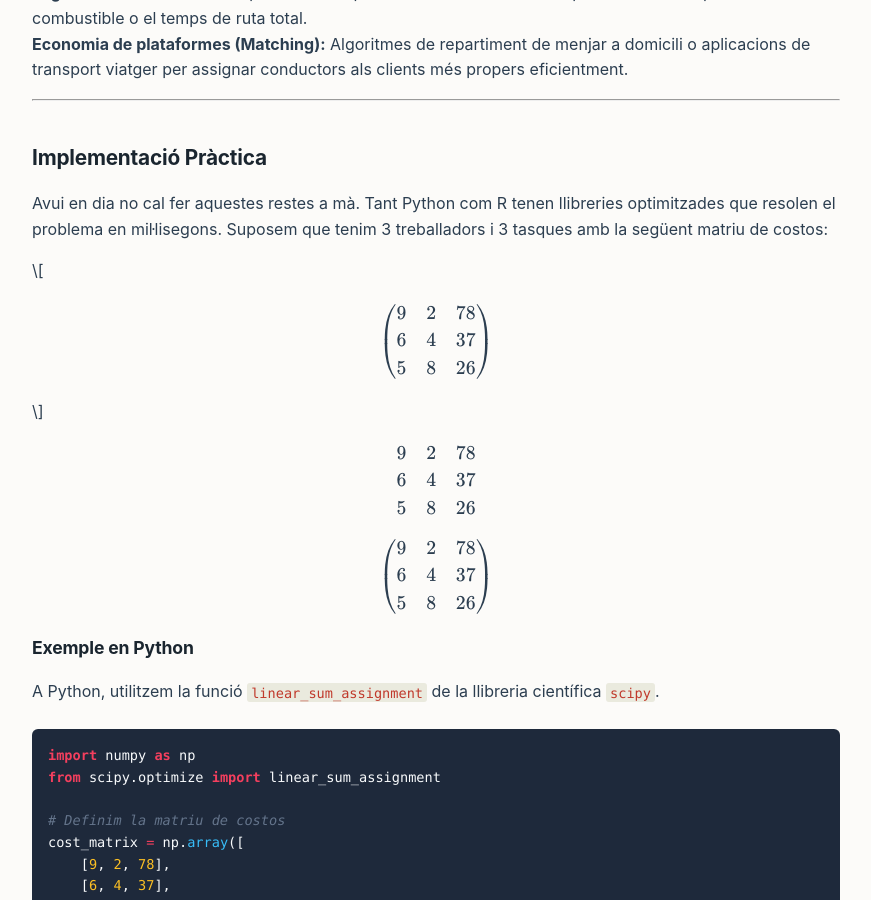
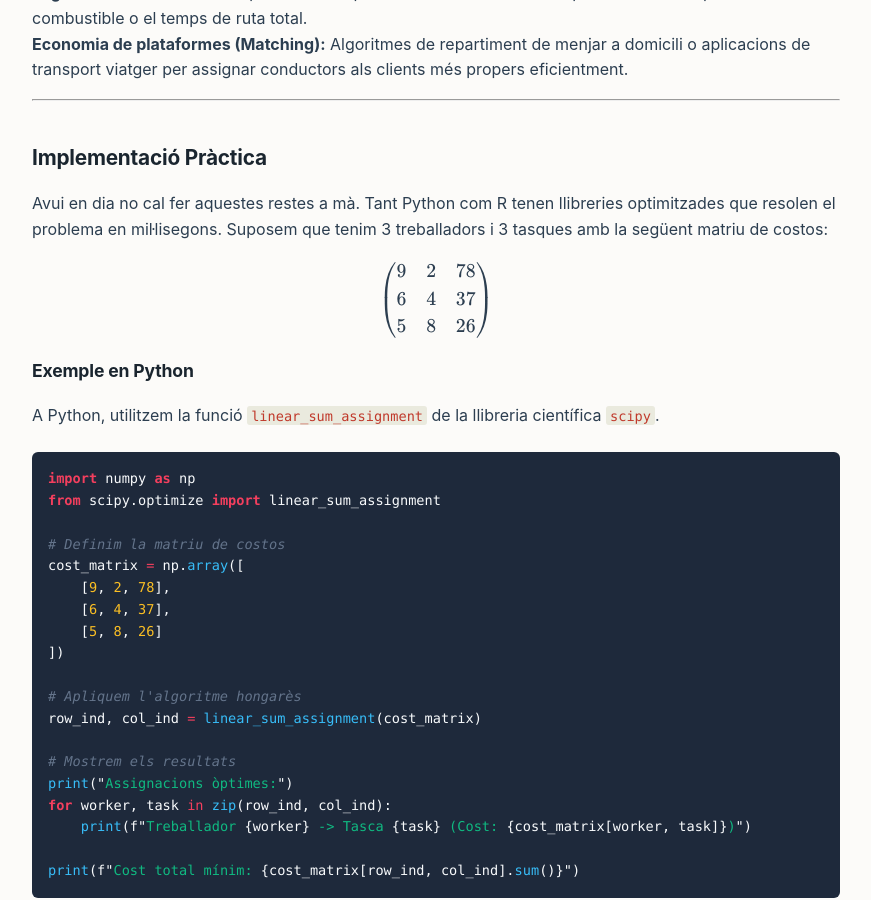
Before and after one commit to alberthr/alberthr.github.io, a Jekyll site: the page built from _posts/2026-06-09-algoritme-hongares.md, in a window 1280 px wide and 900 px high, scrolled down 1426 px. Shown: the whole window, without its empty margins (204-1075 px from the left). Built offline with Jekyll 4.4.1, drawn with Linux system fonts in a browser that asks for light colours.

Commit message:
Simplify cost matrix representation
Removed unnecessary LaTeX formatting for cost matrix.

```diff
--- a/_posts/2026-06-09-algoritme-hongares.md
+++ b/_posts/2026-06-09-algoritme-hongares.md
@@ -42,26 +42,6 @@
 ## Implementació Pràctica
 
 Avui en dia no cal fer aquestes restes a mà. Tant Python com R tenen llibreries optimitzades que resolen el problema en mil·lisegons. Suposem que tenim 3 treballadors i 3 tasques amb la següent matriu de costos:
-
-$$
-\begin{pmatrix}
-9 & 2 & 78 \\
-6 & 4 & 37 \\
-5 & 8 & 26
-\end{pmatrix}
-$$
-
-
-<div>
-$$
-\begin{matrix}
-9 & 2 & 78 \\
-6 & 4 & 37 \\
-5 & 8 & 26
-\end{matrix}
-$$
-</div>
-
 
 \begin{pmatrix} 9 & 2 & 78 \\\ 6 & 4 & 37 \\\ 5 & 8 & 26 \end{pmatrix}
 
```
